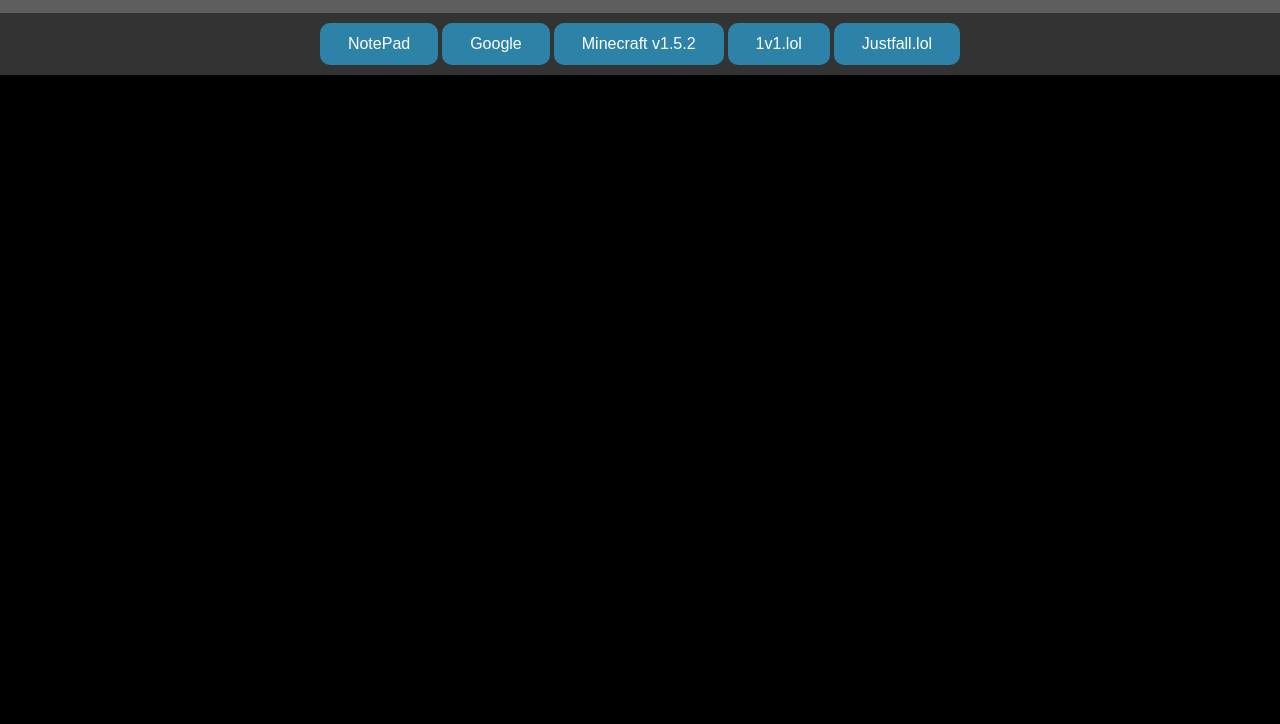
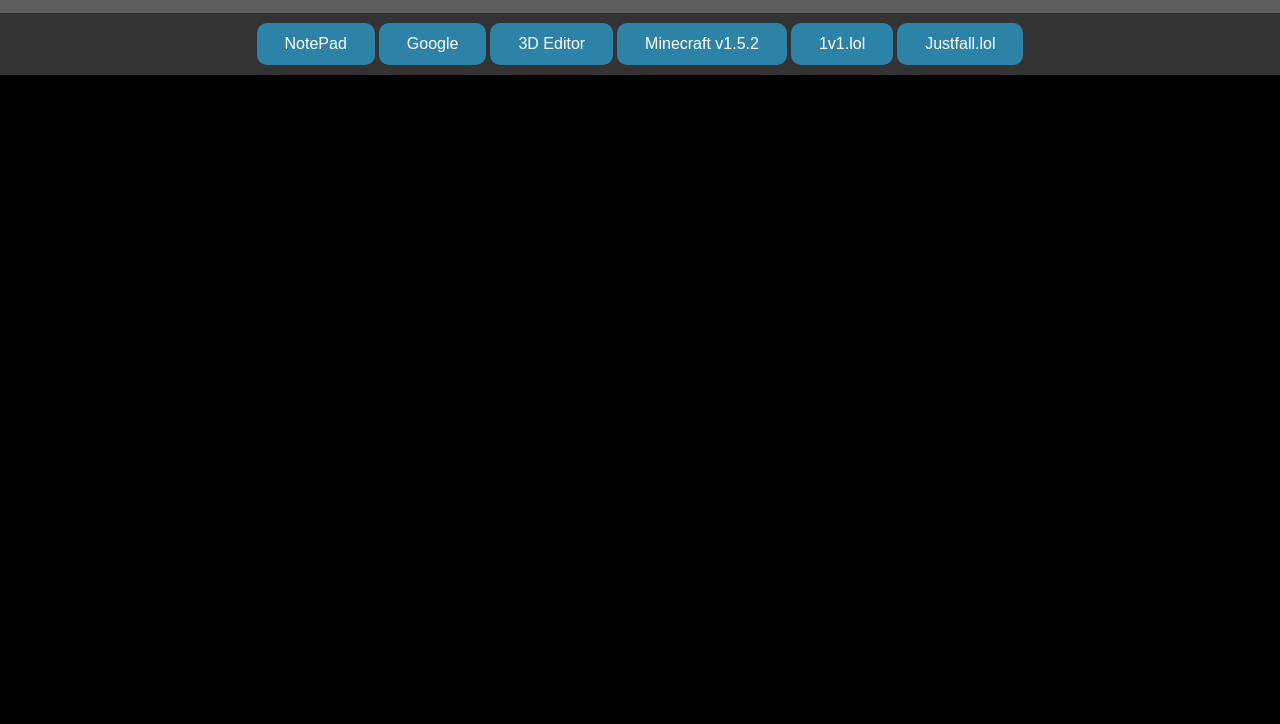
Before and after one commit to TheRealDigitalMaster/Nexus, a plain HTML site: page index.html in a window 1280 px wide. Shown: the part 76-800 px from the top of the page. Drawn offline with Linux system fonts and the light colour scheme.

Commit message:
Add files via upload

```diff
--- a/index.html
+++ b/index.html
@@ -11,6 +11,7 @@
 <div class="topnav">
 <a href="saveweb2zip-com-texteditor-co/index.html"><button>NotePad</button></a>
 <a href="Google/index.html"><button>Google</button></a>
+<a href="Voxel/index.html"><button>3D Editor</button></a>
 <a href="Minecraft/index.html"><button>Minecraft v1.5.2</button></a>
 <a href="1v1.lol/index.html"><button>1v1.lol</button></a>
 <a href="SaveWeb2zip-justfall-lol/index.html"><button>Justfall.lol</button></a>
```
